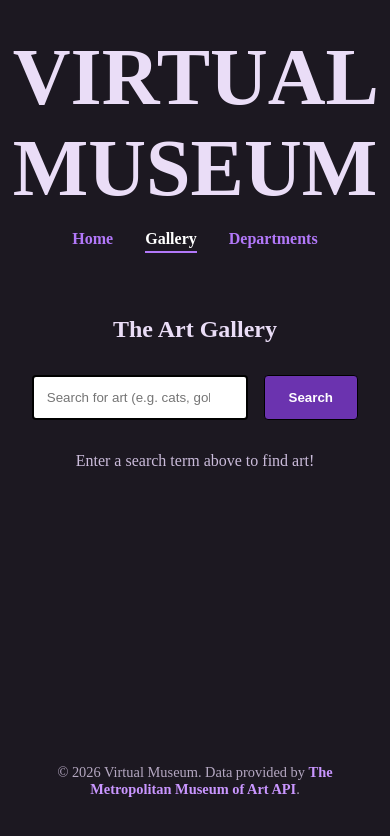
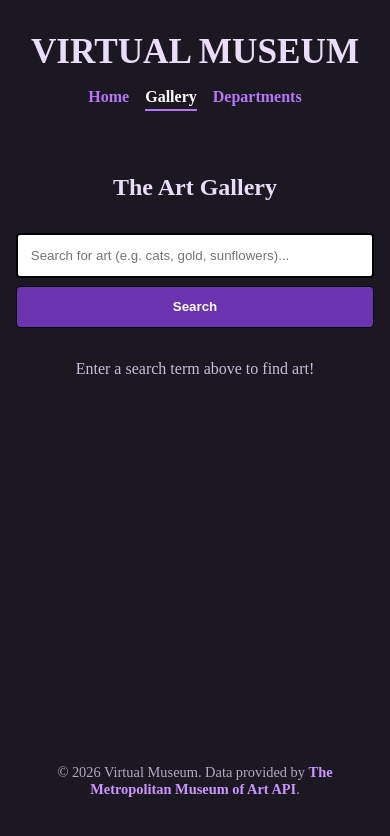
Before and after one commit to AnnnAPr/virtual-museum, a website built with Vite: page index.html in a window 390 px wide. Both pictures are taken after a click on the link "Gallery". Built offline with nearby package versions, Linux system fonts and the light colour scheme.

Commit message:
clean up

```diff
--- a/src/style.css
+++ b/src/style.css
@@ -65,7 +65,7 @@
   border-radius: 4px;
   cursor: pointer;
   font-weight: bold;
-  color: white
+  color: white;
 }
 
 #app {
@@ -148,10 +148,6 @@ body {
   margin: 0;
 }
 
-/* .nav-link {
-  color: #b278f9;
-} */
-
 .main-footer a {
   color: #c996ff;
   text-decoration: none;
@@ -177,7 +173,6 @@ body {
 .loader-container {
   display: flex;
   justify-content: center;
-  /* align-items: center; */
   padding: 4rem 0;
 }
 
@@ -188,11 +183,14 @@ body {
   width: 50px;
   height: 50px;
   animation: spin 1s linear infinite;
-  /* margin: 20px auto; */
 }
 @keyframes spin {
-  0% { transform: rotate(0deg); }
-  100% { transform: rotate(360deg); }
+  0% {
+    transform: rotate(0deg);
+  }
+  100% {
+    transform: rotate(360deg);
+  }
 }
 
 .search-input-wrapper {
@@ -319,3 +317,46 @@ body {
   border-radius: 4px;
   box-shadow: 0 4px 15px rgba(0, 0, 0, 0.5);
 }
+
+@media (max-width: 1024px) {
+  .grid {
+    grid-template-columns: repeat(3, 1fr);
+    gap: 2rem;
+  }
+  .logo h1 {
+    font-size: 4rem;
+  }
+}
+
+@media (max-width: 768px) {
+  .grid {
+    grid-template-columns: repeat(2, 1fr);
+    gap: 1.5rem;
+  }
+  .logo h1 {
+    font-size: 3rem;
+  }
+  .search-container {
+    flex-direction: column;
+    gap: 0.5rem;
+  }
+  #search-button {
+    width: 100%;
+  }
+}
+
+@media (max-width: 480px) {
+  .grid {
+    grid-template-columns: 1fr;
+    gap: 1.2rem;
+  }
+  .logo h1 {
+    font-size: 2.2rem;
+  }
+  #app {
+    padding: 0 1rem;
+  }
+  nav ul {
+    gap: 1rem;
+  }
+}
```
